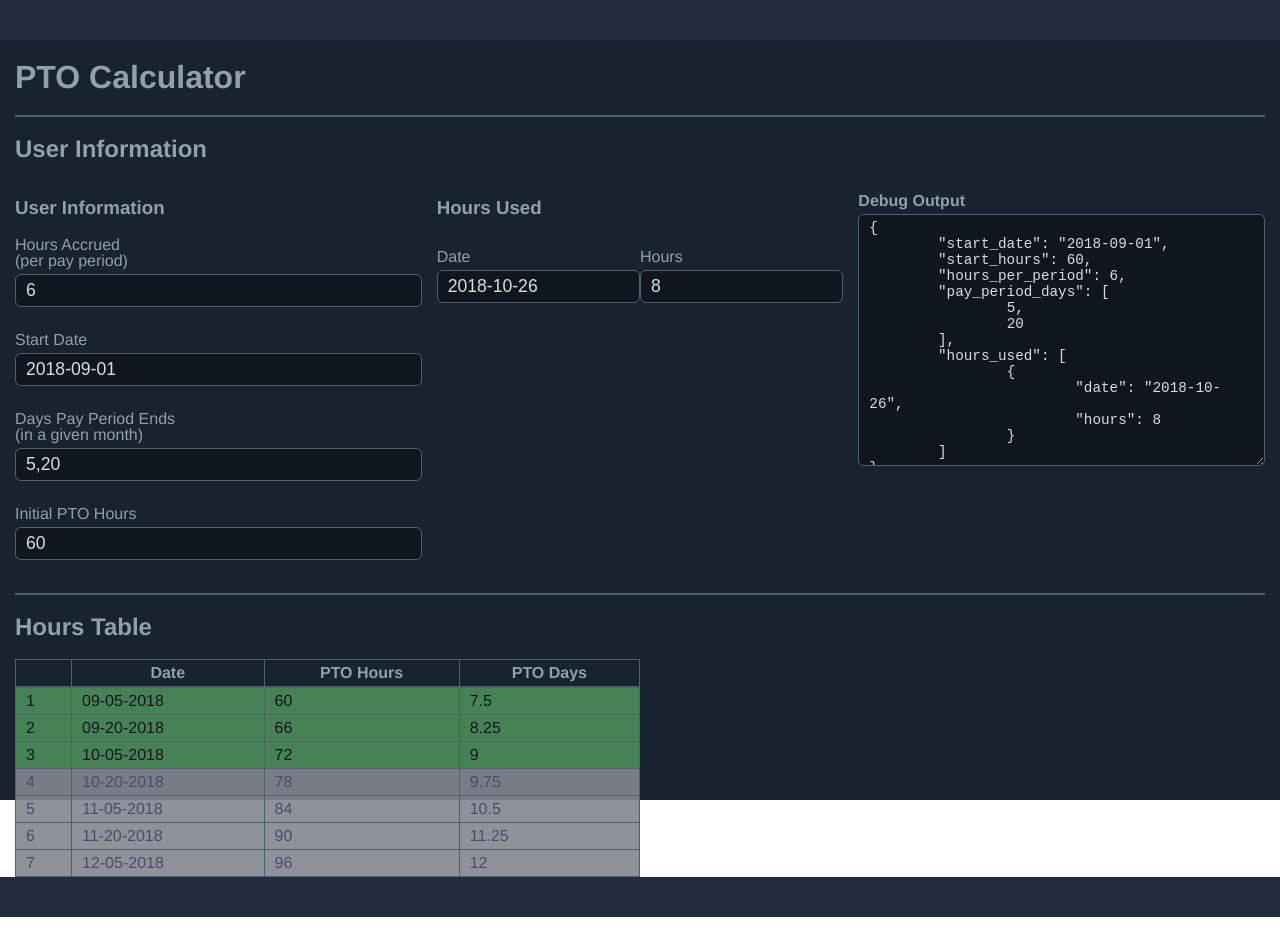
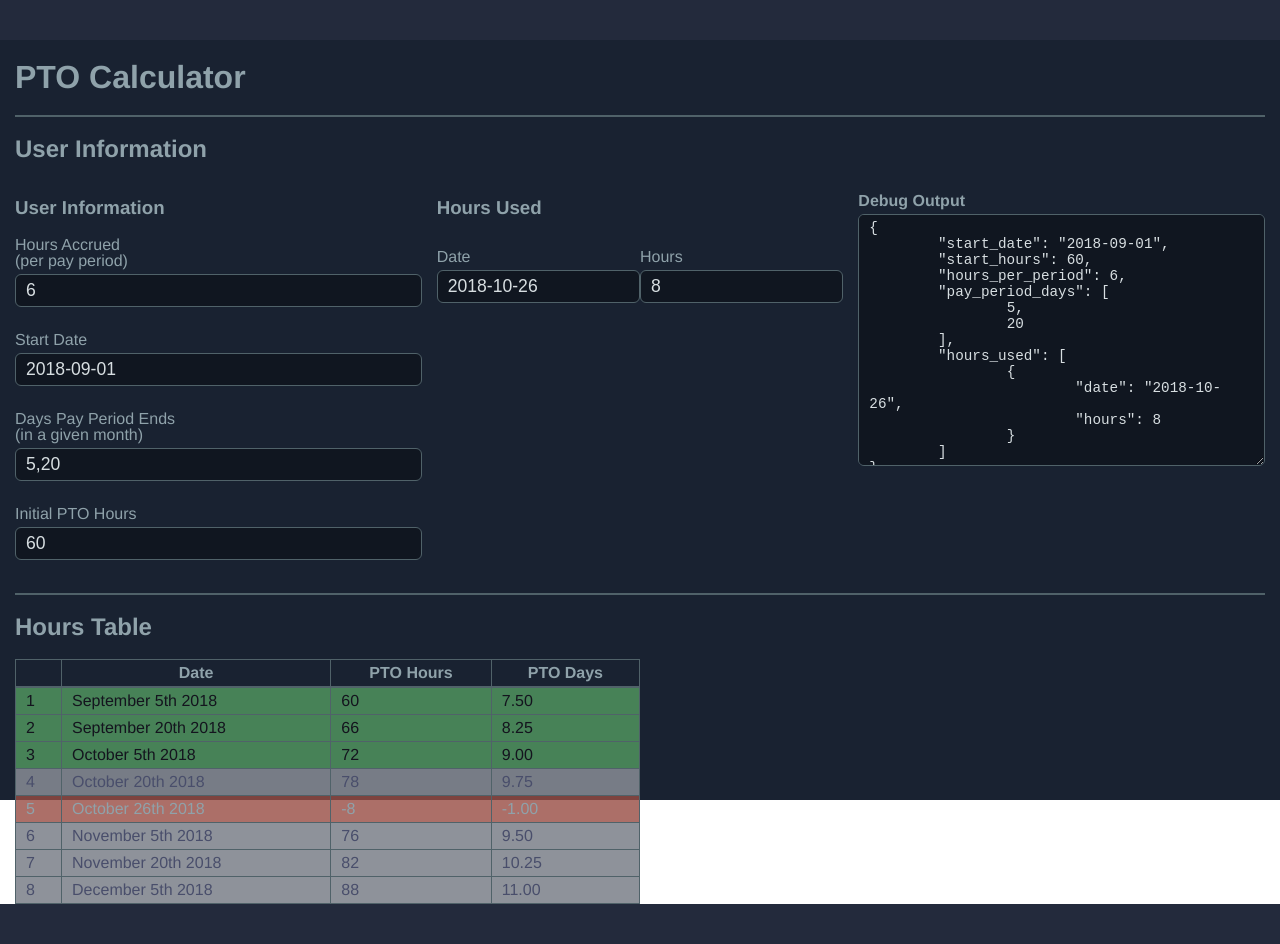
Before and after one commit to bluesalt-labs/pto-calc, a Vue app: page /#/ in a window 1280 px wide. Before the commit the page ends 917 px from the top, so only its background shows below. Built offline with nearby package versions, Linux system fonts and the light colour scheme.

Commit message:
Gets the initial HoursTable working

```diff
--- a/src/components/HoursTable.vue
+++ b/src/components/HoursTable.vue
@@ -14,9 +14,9 @@
         :class="( rowData.is_add ? (rowData.is_future ? 'date-row-future' : 'date-row-past') : 'date-row-subtract')"
       >
         <td>{{ index + 1}}</td>
-        <td>{{ rowData.date }}</td>
+        <td>{{ rowData.date.format(dateFormat) }}</td>
         <td>{{ rowData.hours }}</td>
-        <td>{{ rowData.hours / 8 }}</td>
+        <td>{{ (rowData.hours / 8).toFixed(2) }}</td>
       </tr>
     </tbody>
   </table>
@@ -34,33 +34,58 @@
       dateFormat: {
         type: String,
         required: false,
-        default: "MM-DD-YYYY"
+        default: "MMMM Do YYYY"
       }
     },
     computed: {
       dateRows: function() {
         var output = [];
-        var currentHours = this.userData.start_hours;
-        var hoursPerDate = this.userData.hours_per_period;
 
-        var hoursUsedDates = this.getHoursUsed();
-        var payDates = this.getDateValues();
-
+        var usedDates = this.getHoursUsed();
+        var payDates  = this.getDateValues();
         var todayDate = moment();
 
+        var sortOutputCallback = function(a, b) {
+          if( a.date.isAfter(b.date)  ) { return 1; }
+          if( a.date.isBefore(b.date) ) { return -1; }
+          return 0;
+        };
+
+        // Add PTO dates
         for(var i in payDates) {
-          // todo: should subtract hours?
-          var payDate = moment(payDates[i]);
+          output.push({
+            "date":       payDates[i],
+            "hours":      0,
+            "is_future":  (payDates[i] > todayDate),
+            "is_add":     true
+          });
+        }
 
+        // Add PTO hours taken
+        for(var i in usedDates) {
+          output.push({
+            "date":       usedDates[i].date,
+            "hours":      usedDates[i].hours,
+            "is_future":  (usedDates[i] > todayDate),
+            "is_add":     false
+          });
+        }
 
-          output.push({
-            "date": payDate.format(this.dateFormat),
-            "hours": currentHours,
-            "is_future": (payDate > todayDate),
-            "is_add": true
-           });
+        if(output.length > 0) {
+          // Sort the output array before continuing
+          output.sort(sortOutputCallback);
 
-          currentHours += hoursPerDate;
+          var hoursPerDate = this.userData.hours_per_period;
+          var prevHours = this.userData.start_hours;
+
+          for(var i in output) {
+            if(output[i].is_add) {
+              output[i].hours = prevHours;
+              prevHours += hoursPerDate;
+            } else {
+              prevHours += output[i].hours;
+            }
+          }
         }
 
         return output;
@@ -76,7 +101,7 @@
         for(var rowDate = moment(startDate); rowDate <= endDate; rowDate.add(1, 'days')) {
           for(var i in this.userData.pay_period_days) {
             if(rowDate.date() === parseInt(this.userData.pay_period_days[i])) {
-              output.push( rowDate.format() );
+              output.push( moment(rowDate) );
             }
           }
         }
@@ -87,18 +112,10 @@
         var output = [];
 
         for(var i in this.userData.hours_used) {
-          var hours = 0;
-
-          try {
-            hours = parseInt(this.userData.hours_used[i].hours)
-          } catch(e) {}
-
-          if(hours > 0) {
-            output.push({
-              "date": moment(this.userData.hours_used[i].date),
-              "hours": hours
-            })
-          }
+          output.push({
+            "date": moment(this.userData.hours_used[i].date),
+            "hours": -Math.abs(parseInt(this.userData.hours_used[i].hours))
+          })
         }
 
         return output;
```
